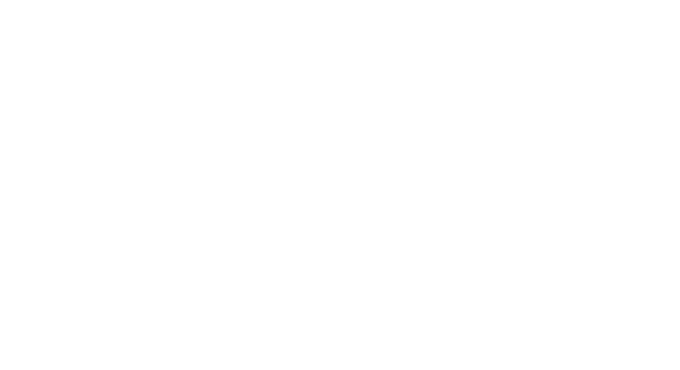
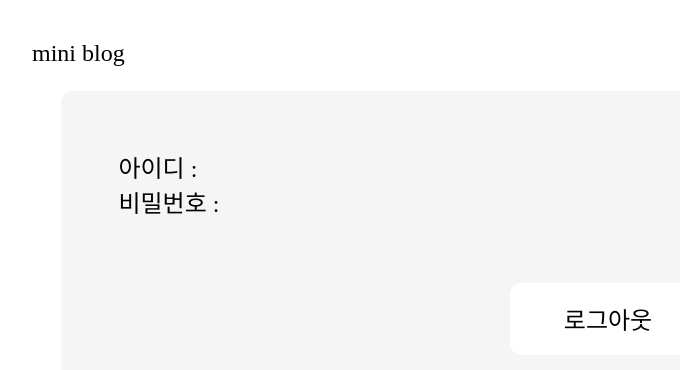
Before and after one commit to soul071213/miniBlog_front, a React (Vite) app: page /mypage in a window 1280 px wide. Before the commit this address had no page. Shown: the top 370 px of the page, without its empty margins (32-712 px from the left). Built offline with nearby package versions, Linux system fonts and the light colour scheme.

Commit message:
마이 페이지 퍼블리싱 완료

```diff
--- a/src/App.jsx
+++ b/src/App.jsx
@@ -11,6 +11,7 @@
 import DetailPage from './pages/detail/page';
 import LoginPage from './pages/login/page';
 import SignUp from './pages/signUp/page';
+import Mypage from './pages/my/page';
 
 function App() {
   return (
@@ -21,6 +22,7 @@
           <Route path='/login' element={<LoginPage/>}></Route>
           <Route path='/SignUp' element={<SignUp/>}></Route>
           <Route path="/detail/:id" element={<DetailPage />} />
+          <Route path='/mypage' element={<Mypage></Mypage>}></Route>
         </Routes>
       </BrowserRouter>
     </Provider>
--- /dev/null
+++ b/src/pages/my/api.jsx
@@ -0,0 +1 @@
+import axios from "axios";
--- /dev/null
+++ b/src/pages/my/page.jsx
@@ -0,0 +1,21 @@
+import * as S from "./style";
+import Title from "../../components/title";
+
+export default function Mypage(){
+    return(
+        <S.Wrapper>
+            <Title></Title>
+            <S.GrayContainer>
+                <S.Ps>
+                    <S.TagP>아이디 : </S.TagP>
+                    <S.TagP>비밀번호 : </S.TagP>
+                </S.Ps>
+                <S.ButtonWrapper>
+                    <S.LogoutButton>
+                        <S.TagP>로그아웃</S.TagP>
+                    </S.LogoutButton>
+                </S.ButtonWrapper>
+            </S.GrayContainer>
+        </S.Wrapper>
+    );
+}
--- /dev/null
+++ b/src/pages/my/style.jsx
@@ -0,0 +1,46 @@
+import styled from "styled-components";
+
+export const Wrapper = styled.div`
+    width: 100%;
+    padding: 0 5%;
+    display: flex;
+    flex-direction: column;
+    justify-content: space-evenly;
+    align-items: center;
+`;
+
+export const GrayContainer  = styled.div`
+    width: 95%;
+    background-color: #F5F5F5;
+    border-radius: 12px;
+    padding: 5%;
+`;
+
+export const Ps = styled.div`
+    display: flex;
+    flex-direction: column;
+    width: 100%;
+    justify-content: start;
+`
+
+export const TagP = styled.p`
+    font-size: 24px;
+`;
+
+export const ButtonWrapper = styled.div`
+    width: 100%;
+    display: flex;
+    justify-content: center;
+    padding-top: 64px;
+`;
+
+export const LogoutButton = styled.button`
+    height: 72px;
+    width: 20%;
+    border-radius: 12px;
+    border: none;
+    display: flex;
+    align-items: center;
+    justify-content: center;
+    background-color: white;
+`;
```
